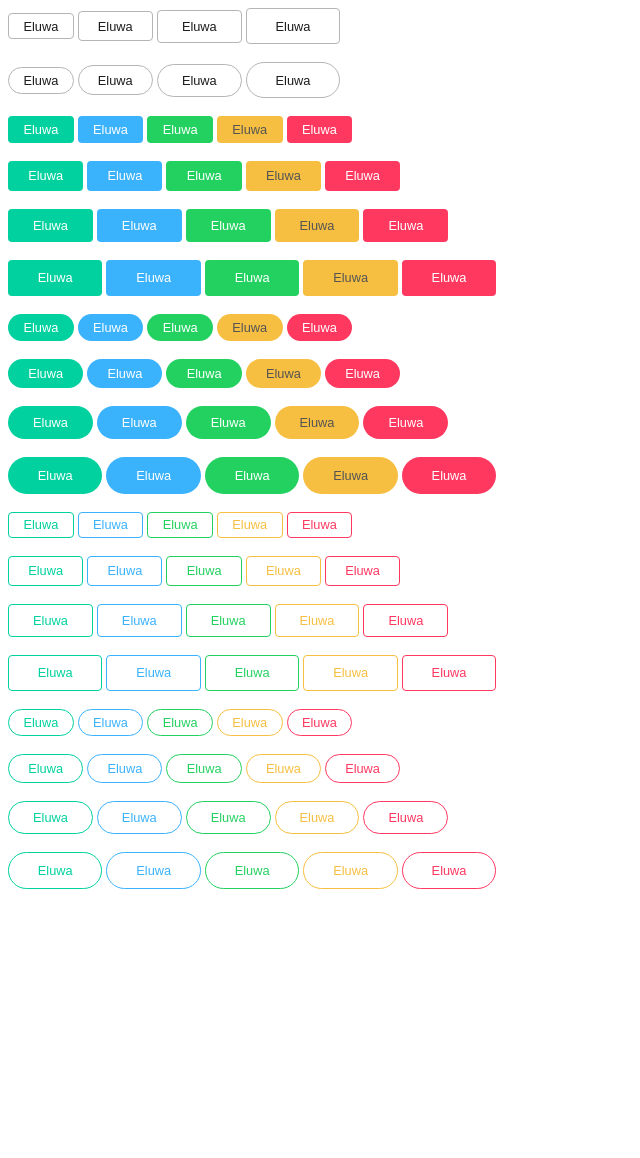
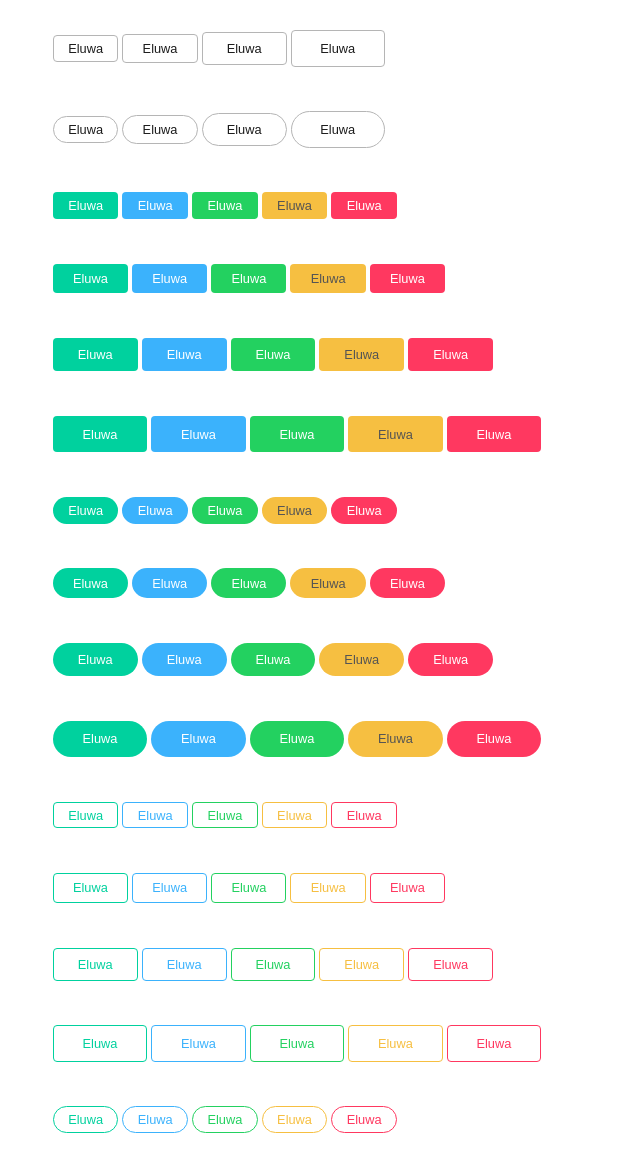
Before and after one commit to DybekK/Imple-framework, a plain HTML site: page index.html in a window 1280 px wide. Shown: the top 1158 px of the page, without its empty margins (0-640 px from the left). Before the commit the page ends 915 px from the top, so only its background shows below. Drawn offline with Linux system fonts and the light colour scheme.

Commit message:
custom paddings

```diff
--- a/index.html
+++ b/index.html
@@ -1,119 +1,115 @@
 <!DOCTYPE html>
 <html lang="pl">
+
 <head>
   <meta charset="UTF-8">
   <title>Document</title>
+  <link href="imple-framework.css" rel="stylesheet">
   <link href="buttons.css" rel="stylesheet">
+  <link href="i-paddings.css" rel="stylesheet">
 </head>
+
 <body>
+
+  <div class="container padding-left">
+    <div class="col-xs-12 padding-top-bottom padding-left-right">
       <button class="button button-small">Eluwa</button>
       <button class="button button-normal ">Eluwa</button>
       <button class="button button-medium">Eluwa</button>
       <button class="button button-large">Eluwa</button>
-  <br> <br>
-  <button class="button button-small button-rounded">Eluwa</button>
+
+    </div>
+    <div class="col-xs-12 padding-top-bottom padding-left-right"><button class="button button-small button-rounded">Eluwa</button>
       <button class="button button-normal button-rounded">Eluwa</button>
       <button class="button button-medium button-rounded">Eluwa</button>
-  <button class="button button-large button-rounded">Eluwa</button>
-
-   <br><br>
-    <button class="button button-primary button-small">Eluwa</button>
+      <button class="button button-large button-rounded">Eluwa</button></div>
+    <div class="col-xs-12 padding-top-bottom padding-left-right"> <button class="button button-primary button-small">Eluwa</button>
       <button class="button button-info button-small">Eluwa</button>
       <button class="button button-success button-small">Eluwa</button>
       <button class="button button-warning button-small">Eluwa</button>
-  <button class="button button-danger button-small">Eluwa</button>
-  <br> <br>
-  <button class="button button-primary button-normal">Eluwa</button>
+      <button class="button button-danger button-small">Eluwa</button></div>
+    <div class="col-xs-12 padding-top-bottom padding-left-right"> <button class="button button-primary button-normal">Eluwa</button>
       <button class="button button-info button-normal">Eluwa</button>
       <button class="button button-success button-normal">Eluwa</button>
       <button class="button button-warning button-normal">Eluwa</button>
-  <button class="button button-danger button-normal">Eluwa</button>
-  <br> <br>
-    <button class="button button-primary button-medium">Eluwa</button>
+      <button class="button button-danger button-normal">Eluwa</button></div>
+    <div class="col-xs-12 padding-top-bottom padding-left-right"> <button class="button button-primary button-medium">Eluwa</button>
       <button class="button button-info button-medium">Eluwa</button>
       <button class="button button-success button-medium">Eluwa</button>
       <button class="button button-warning button-medium">Eluwa</button>
-  <button class="button button-danger button-medium">Eluwa</button>
-  <br> <br>
-    <button class="button button-primary button-large">Eluwa</button>
+      <button class="button button-danger button-medium">Eluwa</button></div>
+    <div class="col-xs-12 padding-top-bottom padding-left-right"><button class="button button-primary button-large">Eluwa</button>
       <button class="button button-info button-large">Eluwa</button>
       <button class="button button-success button-large">Eluwa</button>
       <button class="button button-warning button-large">Eluwa</button>
-  <button class="button button-danger button-large">Eluwa</button>
-  <br>
-  <br>
-   <button class="button button-primary button-rounded button-small">Eluwa</button>
+      <button class="button button-danger button-large">Eluwa</button></div>
+    <div class="col-xs-12 padding-top-bottom padding-left-right"> <button class="button button-primary button-rounded button-small">Eluwa</button>
       <button class="button button-info button-rounded button-small">Eluwa</button>
       <button class="button button-success button-rounded button-small">Eluwa</button>
       <button class="button button-warning button-rounded button-small">Eluwa</button>
-  <button class="button button-danger button-rounded button-small">Eluwa</button>
-  <br><br>
-     <button class="button button-primary button-rounded button-normal">Eluwa</button>
+      <button class="button button-danger button-rounded button-small">Eluwa</button></div>
+    <div class="col-xs-12 padding-top-bottom padding-left-right"> <button class="button button-primary button-rounded button-normal">Eluwa</button>
       <button class="button button-info button-rounded button-normal">Eluwa</button>
       <button class="button button-success button-rounded button-normal">Eluwa</button>
       <button class="button button-warning button-rounded button-normal">Eluwa</button>
-  <button class="button button-danger button-rounded button-normal">Eluwa</button>
-  <br><br>
-
-     <button class="button button-primary button-rounded button-medium">Eluwa</button>
+      <button class="button button-danger button-rounded button-normal">Eluwa</button></div>
+    <div class="col-xs-12 padding-top-bottom padding-left-right"> <button class="button button-primary button-rounded button-medium">Eluwa</button>
       <button class="button button-info button-rounded button-medium">Eluwa</button>
       <button class="button button-success button-rounded button-medium">Eluwa</button>
       <button class="button button-warning button-rounded button-medium">Eluwa</button>
-  <button class="button button-danger button-rounded button-medium">Eluwa</button>
-  <br><br>
-     <button class="button button-primary button-rounded button-large">Eluwa</button>
+      <button class="button button-danger button-rounded button-medium">Eluwa</button></div>
+    <div class="col-xs-12 padding-top-bottom padding-left-right"> <button class="button button-primary button-rounded button-large">Eluwa</button>
       <button class="button button-info button-rounded button-large">Eluwa</button>
       <button class="button button-success button-rounded button-large">Eluwa</button>
       <button class="button button-warning button-rounded button-large">Eluwa</button>
-  <button class="button button-danger button-rounded button-large">Eluwa</button>
-  <br><br>
-  <button class="button button-primary button-outlined button-small">Eluwa</button>
+      <button class="button button-danger button-rounded button-large">Eluwa</button></div>
+    <div class="col-xs-12 padding-top-bottom padding-left-right"> <button class="button button-primary button-outlined button-small">Eluwa</button>
       <button class="button button-info button-outlined button-small">Eluwa</button>
       <button class="button button-success button-outlined button-small">Eluwa</button>
       <button class="button button-warning button-outlined button-small">Eluwa</button>
-  <button class="button button-danger button-outlined button-small">Eluwa</button>
-  <br> <br>
-   <button class="button button-primary button-outlined button-normal">Eluwa</button>
+      <button class="button button-danger button-outlined button-small">Eluwa</button></div>
+    <div class="col-xs-12 padding-top-bottom padding-left-right"><button class="button button-primary button-outlined button-normal">Eluwa</button>
       <button class="button button-info button-outlined button-normal">Eluwa</button>
       <button class="button button-success button-outlined button-normal">Eluwa</button>
       <button class="button button-warning button-outlined button-normal">Eluwa</button>
-  <button class="button button-danger button-outlined button-normal">Eluwa</button>
-  <br> <br>
-  <button class="button button-primary button-outlined button-medium">Eluwa</button>
+      <button class="button button-danger button-outlined button-normal">Eluwa</button></div>
+    <div class="col-xs-12 padding-top-bottom padding-left-right"> <button class="button button-primary button-outlined button-medium">Eluwa</button>
       <button class="button button-info button-outlined button-medium">Eluwa</button>
       <button class="button button-success button-outlined button-medium">Eluwa</button>
       <button class="button button-warning button-outlined button-medium">Eluwa</button>
-  <button class="button button-danger button-outlined button-medium">Eluwa</button>
-  <br> <br>
-  <button class="button button-primary button-outlined button-large">Eluwa</button>
+      <button class="button button-danger button-outlined button-medium">Eluwa</button></div>
+    <div class="col-xs-12 padding-top-bottom padding-left-right"><button class="button button-primary button-outlined button-large">Eluwa</button>
       <button class="button button-info button-outlined button-large">Eluwa</button>
       <button class="button button-success button-outlined button-large">Eluwa</button>
       <button class="button button-warning button-outlined button-large">Eluwa</button>
-  <button class="button button-danger button-outlined button-large">Eluwa</button>
-  <br> <br>
-  <button class="button button-primary button-outlined button-rounded button-small">Eluwa</button>
+      <button class="button button-danger button-outlined button-large">Eluwa</button></div>
+    <div class="col-xs-12 padding-top-bottom padding-left-right"> <button class="button button-primary button-outlined button-rounded button-small">Eluwa</button>
       <button class="button button-info button-outlined button-rounded button-small">Eluwa</button>
       <button class="button button-success button-outlined button-rounded button-small">Eluwa</button>
       <button class="button button-warning button-outlined button-rounded button-small">Eluwa</button>
-  <button class="button button-danger button-outlined button-rounded button-small">Eluwa</button>
-  <br> <br>
-   <button class="button button-primary button-outlined button-rounded button-normal">Eluwa</button>
+      <button class="button button-danger button-outlined button-rounded button-small">Eluwa</button></div>
+    <div class="col-xs-12 padding-top-bottom padding-left-right"><button class="button button-primary button-outlined button-rounded button-normal">Eluwa</button>
   <button class="button button-info button-outlined button-rounded button-normal">Eluwa</button>
   <button class="button button-success button-outlined button-rounded button-normal">Eluwa</button>
   <button class="button button-warning button-outlined button-rounded button-normal">Eluwa</button>
-  <button class="button button-danger button-outlined button-rounded button-normal">Eluwa</button>
-  <br> <br>
-   <button class="button button-primary button-outlined button-rounded button-medium">Eluwa</button>
+  <button class="button button-danger button-outlined button-rounded button-normal">Eluwa</button></div>
+    <div class="col-xs-12 padding-top-bottom padding-left-right"><button class="button button-primary button-outlined button-rounded button-medium">Eluwa</button>
   <button class="button button-info button-outlined button-rounded button-medium">Eluwa</button>
   <button class="button button-success button-outlined button-rounded button-medium">Eluwa</button>
   <button class="button button-warning button-outlined button-rounded button-medium">Eluwa</button>
-  <button class="button button-danger button-outlined button-rounded button-medium">Eluwa</button>
-  <br> <br>
-   <button class="button button-primary button-outlined button-rounded button-large">Eluwa</button>
+  <button class="button button-danger button-outlined button-rounded button-medium">Eluwa</button></div>
+    <div class="col-xs-12 padding-top-bottom padding-left-right">  <button class="button button-primary button-outlined button-rounded button-large">Eluwa</button>
   <button class="button button-info button-outlined button-rounded button-large">Eluwa</button>
   <button class="button button-success button-outlined button-rounded button-large">Eluwa</button>
   <button class="button button-warning button-outlined button-rounded button-large">Eluwa</button>
-  <button class="button button-danger button-outlined button-rounded button-large">Eluwa</button>
-  <br> <br>
+  <button class="button button-danger button-outlined button-rounded button-large">Eluwa</button></div>
+
+
+
+  </div>
+
+
+
 </body>
+
 </html>
```
Lines whose indentation alone changed are shown as unchanged.
